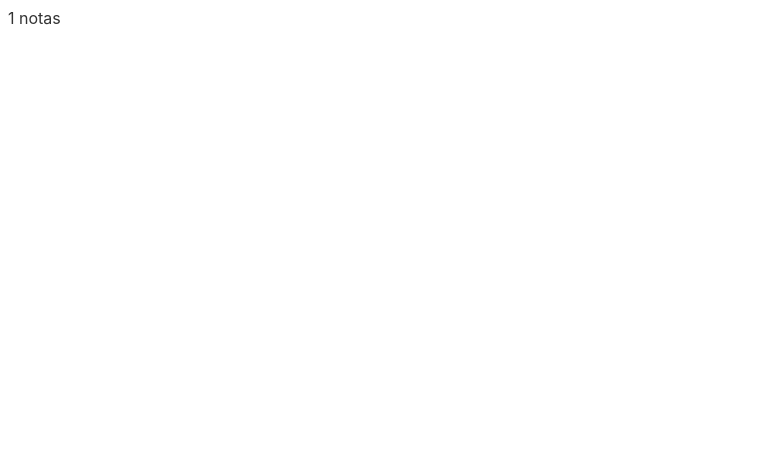
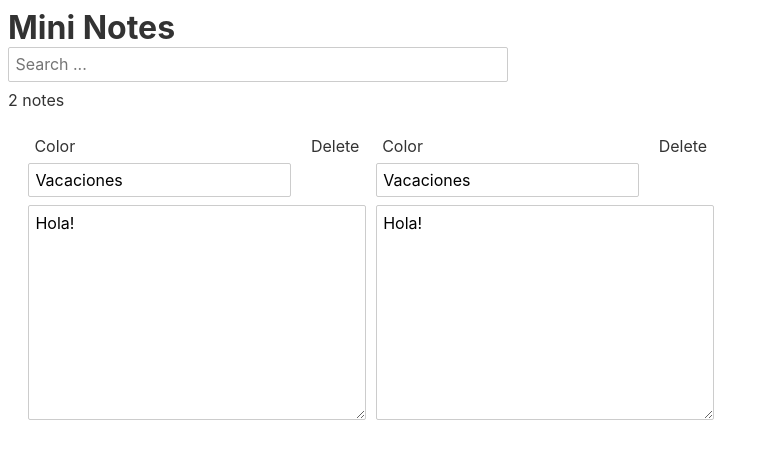
Before and after one commit to JhoanaVicente/webNotas, a Svelte app: page / in a window 1280 px wide. Shown: the top 454 px of the page, without its empty margins (0-769 px from the left). Built offline with nearby package versions, Linux system fonts and the light colour scheme.

Commit message:
Defining the components to make the app more visible

```diff
--- a/src/App.svelte
+++ b/src/App.svelte
@@ -9,6 +9,12 @@
 			title: 'Vacaciones',
 			color: 'yellow',
 			text: 'Hola!',
+		},
+		{
+			id: 1,
+			title: 'Vacaciones',
+			color: 'red',
+			text: 'Hola!',
 		}
 	];
 	let copyNotes = [...notes];
@@ -19,8 +25,8 @@
 
 <main>
 	<Header />
-	<div>{count} notas</div>
-	<Dashboard />
+	<div>{count} notes</div>
+	<Dashboard notes={notes} />
 
 </main>
 
--- a/src/components/Dashboard.svelte
+++ b/src/components/Dashboard.svelte
@@ -1,11 +1,29 @@
 <script>
-
+    export let notes;
+    import Notes from "./Notes.svelte";
 </script>
 
 <div class="Dashboard">
+    <div class="notes-container">
+        {#each notes as {title, color, text} }
+            <Notes {title} {color} {text} />
+        {/each}
 
+    </div>
 </div>
 
 <style>
+    .Dashboard{
+        width: 100px;
+        padding: 20px;
+        box-sizing: border-box;
+    }
+
+    .notes-container{
+        display: grid;
+        grid-template-columns: repeat(4, 1fr);
+        width: 100%;
+        gap: 10px;
+    }
 
 </style>
--- a/src/components/Header.svelte
+++ b/src/components/Header.svelte
@@ -6,7 +6,7 @@
 
 
 <div class="Header">
-    <Logo />
+    <Logo appName='Mini Notes' />
 
     <Search />
 
--- a/src/components/Logo.svelte
+++ b/src/components/Logo.svelte
@@ -1,11 +1,17 @@
 <script>
+    export let appName='';
 
 </script>
 
 <div class="Logo">
+    <h1>{appName}</h1>
 
 </div>
 
 <style>
+    h1 {
+        margin: 0;
+        padding: 0;
+    }
 
 </style>
--- /dev/null
+++ b/src/components/Notes.svelte
@@ -0,0 +1,86 @@
+<script>
+    export let title;
+    export let color;
+    export let text;
+</script>
+
+<main class="Note">
+    <section class="Notes-container">
+        <div class="header">
+            <span class="options">
+                <button>Color</button>
+                <button>Delete</button>
+            </span>
+        </div>
+    </section>
+
+    <section class="content">
+        <div class="title">
+            <input type="text" placeholder="No tittle..." bind:value={title}>
+        </div>
+        <div class="text">
+            <textarea bind:value={text} name="" id="" cols="30" rows="10" placeholder="Write..."></textarea>
+        </div>
+    </section>
+</main>
+
+<style>
+    Note{
+        background-color: white;
+        border-radius: 3px;
+        border: solid 2px transparent;
+        overflow: hidden;
+        height: 400px;
+    }
+
+    Notes-container{
+        height: 100%;
+    }
+
+    Note:focus-within{
+        border: solid 2px #000;
+        box-shadow: 0 2px 5px rgba(0, 0, 0, 0.2);
+    }
+
+    Note .Notes-container .header{
+        padding: 5px;
+    }
+
+    .header .options{
+        display: flex;
+        justify-content: space-between;
+    }
+
+    content{
+        padding: 0 20px;
+    }
+
+    text textarea{
+        width: 100%;
+        border: 0;
+        outline: none;
+        resize: none;
+        height: 250px;
+    }
+
+    title input{
+        font-size: 22px;
+        font-weight: bold;
+        padding: 10px 0;
+        outline: none;
+        border: none;
+        width: 100%;
+    }
+
+    button{
+        margin: 0;
+        border: none;
+        background-color: transparent;
+        cursor: pointer;
+    }
+
+    textarea, input{
+        background: transparent;
+    }
+
+</style>
--- a/src/components/Search.svelte
+++ b/src/components/Search.svelte
@@ -3,9 +3,11 @@
 </script>
 
 <div class="Search">
-
+    <input type="text" placeholder="Search ...">
 </div>
 
 <style>
-
+    input {
+        width: 500px;
+    }
 </style>
```
